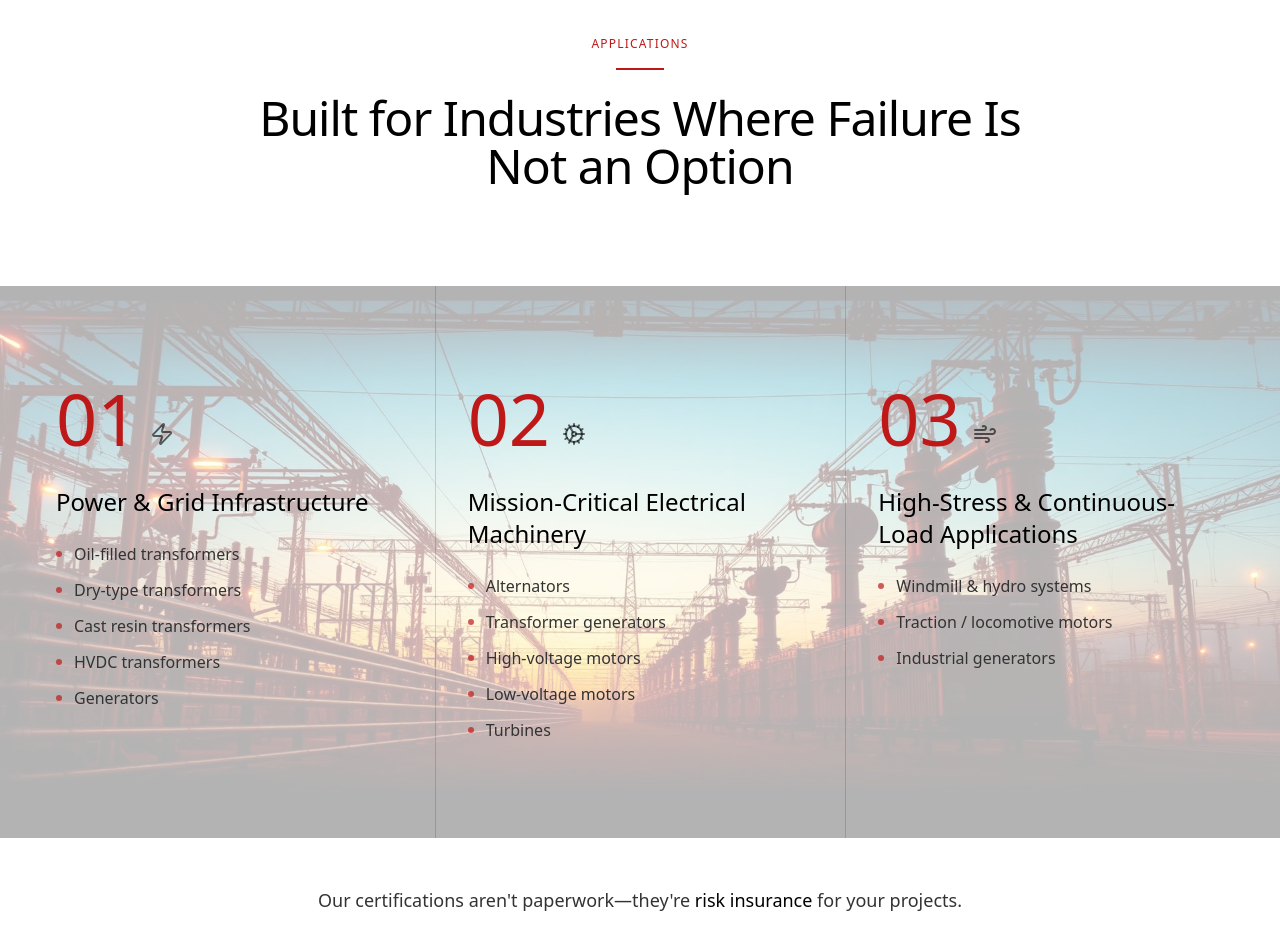
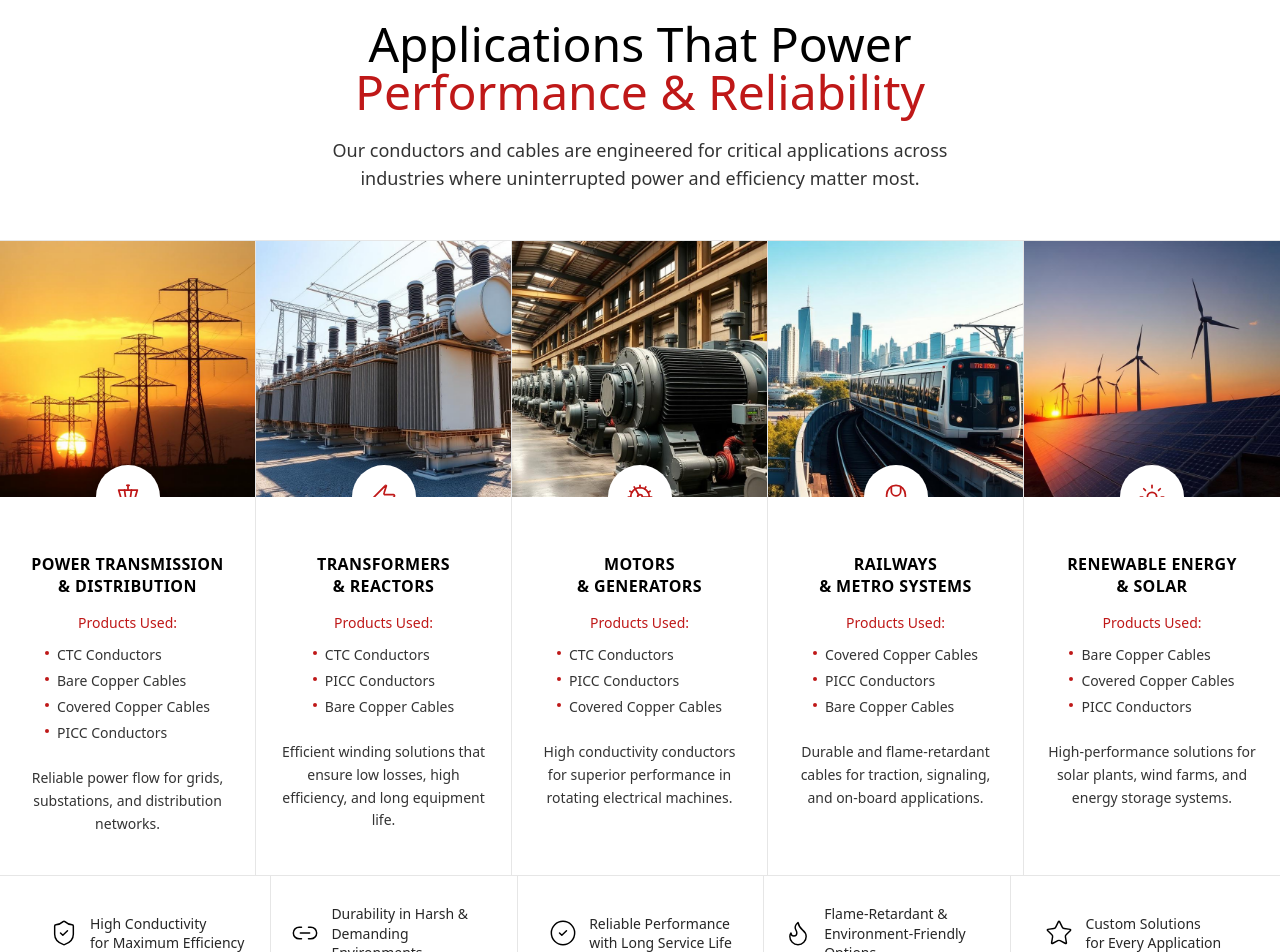
Before and after one commit to Phaze19/remix-of-stark-architect-showcase, a React (Vite) app: page / in a window 1280 px wide. Shown: the part 1240-2192 px from the top of the page. Built offline with nearby package versions, Linux system fonts and the light colour scheme; no server answers.

Commit message:
Changes
Co-authored-by: Phaze19 <96018311+Phaze19@users.noreply.github.com>

```diff
--- a/src/components/IndustrialApplications.tsx
+++ b/src/components/IndustrialApplications.tsx
@@ -1,110 +1,133 @@
-import { Zap, Cog, Wind } from "lucide-react";
-import applicationsBackdrop from "@/assets/applications-backdrop.jpg";
+import { TowerControl, Zap, Cog, TrainFront, Sun, ShieldCheck, Link2, CheckCircle2, Flame, Star } from "lucide-react";
+import appPower from "@/assets/app-power-transmission.jpg";
+import appTransformers from "@/assets/app-transformers.jpg";
+import appMotors from "@/assets/app-motors.jpg";
+import appRailways from "@/assets/app-railways.jpg";
+import appRenewable from "@/assets/app-renewable.jpg";
 
-const IndustrialApplications = () => {
-  const clusters = [
+const applications = [
+  {
+    icon: TowerControl,
+    image: appPower,
+    alt: "High voltage transmission towers at sunset",
+    title: ["POWER TRANSMISSION", "& DISTRIBUTION"],
+    products: ["CTC Conductors", "Bare Copper Cables", "Covered Copper Cables", "PICC Conductors"],
+    description: "Reliable power flow for grids, substations, and distribution networks.",
+  },
   {
     icon: Zap,
-      label: "Power & Grid Infrastructure",
-      applications: [
-        "Oil-filled transformers",
-        "Dry-type transformers",
-        "Cast resin transformers",
-        "HVDC transformers",
-        "Generators"
-      ]
+    image: appTransformers,
+    alt: "Industrial power transformers in a substation",
+    title: ["TRANSFORMERS", "& REACTORS"],
+    products: ["CTC Conductors", "PICC Conductors", "Bare Copper Cables"],
+    description: "Efficient winding solutions that ensure low losses, high efficiency, and long equipment life.",
   },
   {
     icon: Cog,
-      label: "Mission-Critical Electrical Machinery",
-      applications: [
-        "Alternators",
-        "Transformer generators",
-        "High-voltage motors",
-        "Low-voltage motors",
-        "Turbines"
-      ]
+    image: appMotors,
+    alt: "Row of industrial electric motors inside a factory",
+    title: ["MOTORS", "& GENERATORS"],
+    products: ["CTC Conductors", "PICC Conductors", "Covered Copper Cables"],
+    description: "High conductivity conductors for superior performance in rotating electrical machines.",
   },
   {
-      icon: Wind,
-      label: "High-Stress & Continuous-Load Applications",
-      applications: [
-        "Windmill & hydro systems",
-        "Traction / locomotive motors",
-        "Industrial generators"
-      ]
-    }
+    icon: TrainFront,
+    image: appRailways,
+    alt: "Modern metro train on elevated track with city skyline",
+    title: ["RAILWAYS", "& METRO SYSTEMS"],
+    products: ["Covered Copper Cables", "PICC Conductors", "Bare Copper Cables"],
+    description: "Durable and flame-retardant cables for traction, signaling, and on-board applications.",
+  },
+  {
+    icon: Sun,
+    image: appRenewable,
+    alt: "Wind turbines and solar panels at sunset",
+    title: ["RENEWABLE ENERGY", "& SOLAR"],
+    products: ["Bare Copper Cables", "Covered Copper Cables", "PICC Conductors"],
+    description: "High-performance solutions for solar plants, wind farms, and energy storage systems.",
+  },
 ];
 
+const benefits = [
+  { icon: ShieldCheck, lines: ["High Conductivity", "for Maximum Efficiency"] },
+  { icon: Link2, lines: ["Durability in Harsh &", "Demanding Environments"] },
+  { icon: CheckCircle2, lines: ["Reliable Performance", "with Long Service Life"] },
+  { icon: Flame, lines: ["Flame-Retardant &", "Environment-Friendly Options"] },
+  { icon: Star, lines: ["Custom Solutions", "for Every Application"] },
+];
+
+const IndustrialApplications = () => {
   return (
-    <section className="relative overflow-hidden">
-      {/* Header band */}
-      <div className="bg-background py-24">
-        <div className="container mx-auto px-6 text-center">
-          <h2 className="text-minimal text-rational-red mb-4 tracking-widest">
-            APPLICATIONS
+    <section className="bg-background">
+      {/* Header */}
+      <div className="container mx-auto px-6 pt-20 pb-12 text-center">
+        <h2 className="text-4xl md:text-5xl font-light text-foreground leading-tight">
+          Applications That Power
+          <span className="block text-rational-red">Performance &amp; Reliability</span>
         </h2>
-          <div className="w-12 h-0.5 bg-rational-red mx-auto mb-6" />
-          <h3 className="text-4xl md:text-5xl font-light text-architectural max-w-3xl mx-auto">
-            Built for Industries Where Failure Is Not an Option
-          </h3>
+        <p className="mt-5 text-muted-foreground text-lg max-w-2xl mx-auto">
+          Our conductors and cables are engineered for critical applications across industries where
+          uninterrupted power and efficiency matter most.
+        </p>
+      </div>
+
+      {/* Columns */}
+      <div className="grid grid-cols-1 sm:grid-cols-2 lg:grid-cols-5 border-t border-border">
+        {applications.map((app, i) => (
+          <div
+            key={i}
+            className="group relative flex flex-col border-b lg:border-b-0 border-r-0 sm:border-r border-border last:border-r-0"
+          >
+            <div className="relative h-64 overflow-hidden">
+              <img
+                src={app.image}
+                alt={app.alt}
+                width={800}
+                height={700}
+                loading="lazy"
+                className="w-full h-full object-cover transition-transform duration-700 group-hover:scale-105"
+              />
+              <div className="absolute -bottom-8 left-1/2 -translate-x-1/2 w-16 h-16 rounded-full bg-background shadow-lg flex items-center justify-center z-10">
+                <app.icon className="w-7 h-7 text-rational-red" strokeWidth={1.5} />
               </div>
             </div>
 
-      {/* Full-bleed image with numbered columns */}
-      <div className="relative">
-        <img
-          src={applicationsBackdrop}
-          alt="Power grid substation and transformer infrastructure at dusk"
-          width={1920}
-          height={900}
-          loading="lazy"
-          className="absolute inset-0 w-full h-full object-cover"
-        />
-        <div className="absolute inset-0 bg-background/70" />
+            <div className="px-6 pt-14 pb-10 text-center flex flex-col flex-1">
+              <h3 className="text-base font-semibold tracking-wide text-foreground leading-snug">
+                {app.title[0]}
+                <span className="block">{app.title[1]}</span>
+              </h3>
 
-        <div className="relative container mx-auto px-6">
-          <div className="grid grid-cols-1 md:grid-cols-3 divide-y md:divide-y-0 md:divide-x divide-foreground/15">
-            {clusters.map((cluster, index) => (
-              <div
-                key={index}
-                className="group px-6 md:px-8 py-16 md:py-24 transition-colors duration-500 hover:bg-foreground/[0.04]"
-              >
-                <div className="flex items-baseline gap-3 mb-8">
-                  <span className="text-6xl md:text-7xl font-light text-rational-red leading-none">
-                    0{index + 1}
-                  </span>
-                  <cluster.icon className="w-6 h-6 text-foreground/60 group-hover:text-rational-red transition-colors duration-300" />
-                </div>
-
-                <h4 className="text-2xl font-medium mb-6 text-foreground">
-                  {cluster.label}
-                </h4>
-
-                <ul className="space-y-3">
-                  {cluster.applications.map((app, appIndex) => (
-                    <li
-                      key={appIndex}
-                      className="text-muted-foreground flex items-center gap-3 group-hover:text-foreground/80 transition-colors duration-300"
-                    >
-                      <span className="w-1.5 h-1.5 rounded-full bg-rational-red/70 flex-shrink-0" />
-                      {app}
+              <p className="mt-4 text-sm text-rational-red font-medium">Products Used:</p>
+              <ul className="mt-3 space-y-1.5 text-left inline-block mx-auto">
+                {app.products.map((p, pi) => (
+                  <li key={pi} className="text-sm text-foreground/80 flex items-start gap-2">
+                    <span className="mt-1.5 w-1 h-1 rounded-full bg-rational-red flex-shrink-0" />
+                    {p}
                   </li>
                 ))}
               </ul>
+
+              <p className="mt-6 text-sm text-muted-foreground leading-relaxed">{app.description}</p>
+            </div>
           </div>
         ))}
       </div>
+
+      {/* Benefits strip */}
+      <div className="border-y border-border">
+        <div className="container mx-auto px-6">
+          <div className="grid grid-cols-1 sm:grid-cols-3 lg:grid-cols-5 divide-y sm:divide-y-0 sm:divide-x divide-border">
+            {benefits.map((b, i) => (
+              <div key={i} className="flex items-center gap-3 px-5 py-7 justify-center">
+                <b.icon className="w-7 h-7 text-foreground flex-shrink-0" strokeWidth={1.25} />
+                <p className="text-sm text-foreground/85 leading-snug">
+                  {b.lines[0]}
+                  <span className="block">{b.lines[1]}</span>
+                </p>
               </div>
+            ))}
           </div>
-
-      {/* Footer note */}
-      <div className="bg-background py-12">
-        <div className="container mx-auto px-6 text-center">
-          <p className="text-muted-foreground text-lg">
-            Our certifications aren't paperwork—they're{" "}
-            <span className="text-foreground font-medium">risk insurance</span> for your projects.
-          </p>
         </div>
       </div>
     </section>
```
Lines whose indentation alone changed are shown as unchanged.
